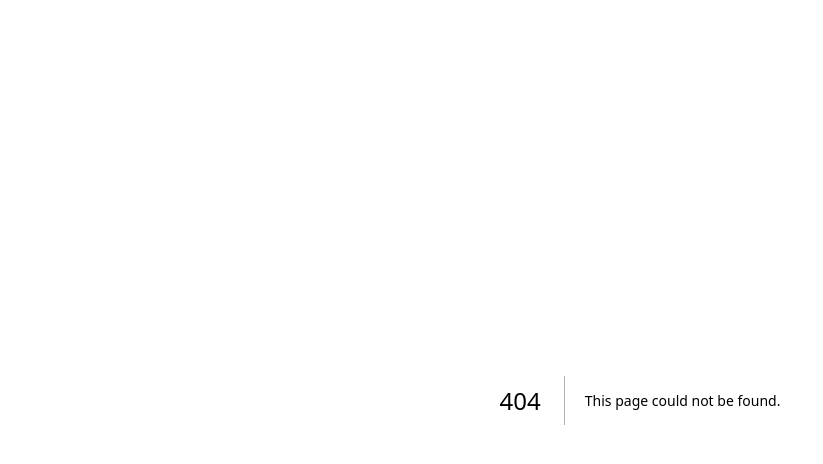
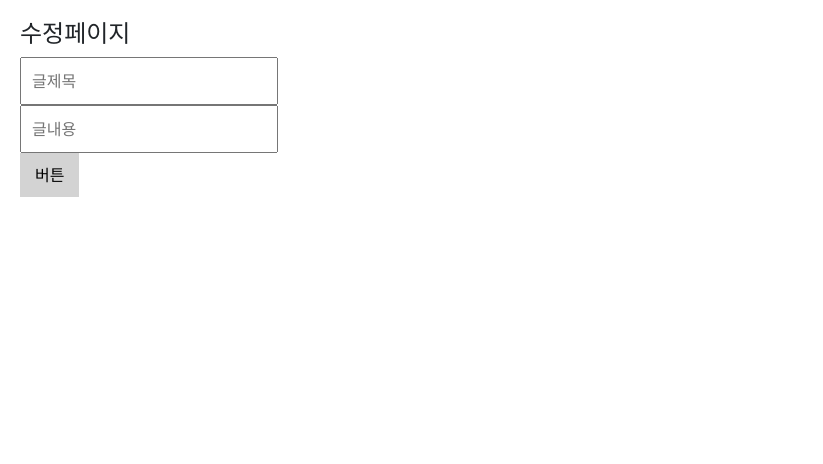
Before and after one commit to WaterDumplings/NextJs_notice, a Next.js app: page /edit/1 in a window 1280 px wide. Before the commit this address had no page. Shown: the top 464 px of the page, without its empty margins (0-823 px from the left). Built offline with nearby package versions, Linux system fonts and the light colour scheme.

Commit message:
수정기능1_5분30초

```diff
--- /dev/null
+++ b/app/edit/[id]/page.tsx
@@ -0,0 +1,21 @@
+export default function Edit() {
+  return (
+    <div className="p-20">
+    <h4>수정페이지</h4>
+    <form action="/api/post/new" method="POST">
+      <input name="title" placeholder="글제목" />
+      <input name="content" placeholder="글내용" />
+      <button type="submit">버튼</button>
+    </form>
+    {/* <h4>글작성</h4>
+    <form action="/api/date" method="GET">
+      <button type="submit">버튼</button>
+    </form>
+    <br /> */}
+
+
+
+
+  </div>
+  )
+}
--- a/app/globals.css
+++ b/app/globals.css
@@ -1,7 +1,15 @@
 body {
   margin: 0;
 }
+a {
+  text-decoration: none;
+  color: black;
+}
 
+.link-text {
+  text-decoration: none;
+  color: black;
+}
 .list-bg {
   background: rgb(249, 250, 255);
   padding: 10px;
@@ -22,9 +30,6 @@ body {
   color: grey;
   margin : 5px 0px;
 }
-header {
-
-}
 .p-20 {
   padding: 20px;
 }
--- a/app/list/page.tsx
+++ b/app/list/page.tsx
@@ -14,8 +14,9 @@ export default async function List() {
       {
         result.map((a, i) => {
           return (
-            <div className="list-item" key = {i}>
-              <Link href={'/detail/' + result[i]._id}><h4>{result[i].title}</h4></Link>
+            <div className="list-item" key={i}>
+              <Link href={'/detail/' + result[i]._id} className="link-text"><h4>{result[i].title}</h4></Link>
+              <Link href={'/edit/' + result[i]._id} className="link-text" >✏️</Link>
               <p>{result[i].content}</p>
               <p>1월 1일</p>
             </div>
```
